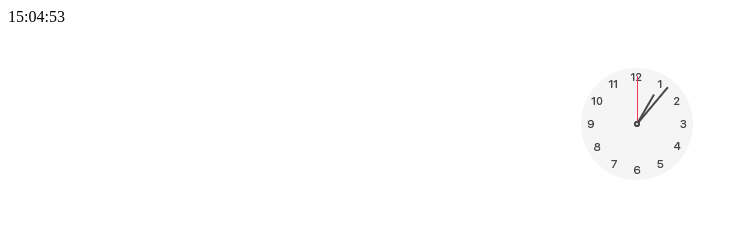
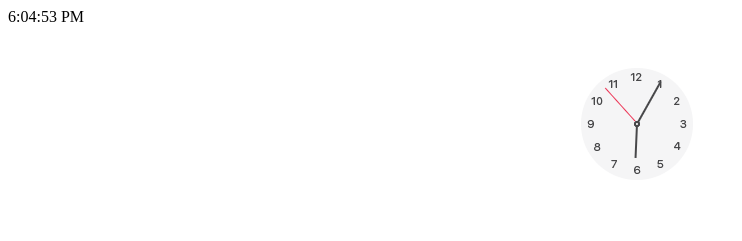
Before and after one commit to tanjuha/world_clock, a plain HTML site: page index.html in a window 1280 px wide. Shown: the top 241 px of the page, without its empty margins (0-742 px from the left). Drawn offline with Linux system fonts and the light colour scheme.

Commit message:
convert time => deg

```diff
--- a/index.html
+++ b/index.html
@@ -11,9 +11,8 @@
     <div id="demo"></div>
     <br />
     <div class="cityClock">
-      <div class="hour"></div>
-      <div class="minut"></div>
-
+      <div id="hour" class="hour"></div>
+      <div id="minut" class="minut"></div>
       <div id="secon" class="secon"></div>
       <div class="center"></div>
     </div>
--- a/script.js
+++ b/script.js
@@ -47,19 +47,27 @@ function createClock(json) {
   }
 }
 
- let myVar = setInterval(myTimer, 1000);
+let myVar = setInterval(myTimer, 1000);
 //  myTimer();
 function myTimer() {
   let aestTime = new Date();
-  let textnode = `${aestTime.toLocaleString('pt-PT', {
-    timeZone: `America/Dawson`,
+  let textnode = `${aestTime.toLocaleString('en-US', {
+    timeZone: `America/New_York`,
     timeStyle: 'medium',
   })}`;
 
   // convert time str "14:34:28" => array int [14, 34, 28]
-  let convertTime = textnode.split(":").map(x=>+x);
+  let convertTime = textnode.split(":").map(x=>parseInt(x));
 
-  console.log(convertTime)
+  // convert time => deg
+  let secondDeg = convertTime[2] * 6;
+  let minuteDeg =  convertTime[1] * 6 + (convertTime[2] * 0.1);
+  let hourDeg = convertTime[0] * 30 + (convertTime[1] * 0.5) + (convertTime[2] * 0.009);
+
+  document.getElementById("secon").style.transform = "rotate("+ secondDeg +"deg) translateZ(0px)";
+  document.getElementById("minut").style.transform = "rotate("+ minuteDeg +"deg) translateZ(0px)";
+  document.getElementById("hour").style.transform = "rotate("+ hourDeg +"deg) translateZ(0px)";
+
   document.getElementById("demo").innerHTML = textnode;
 
 }
```
